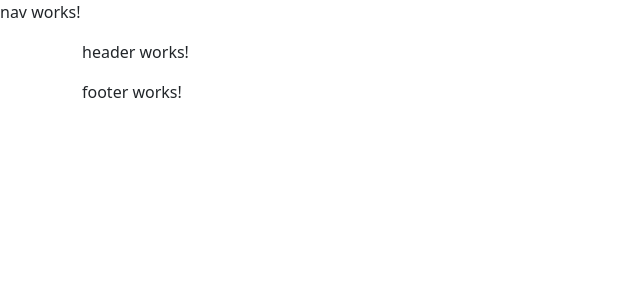
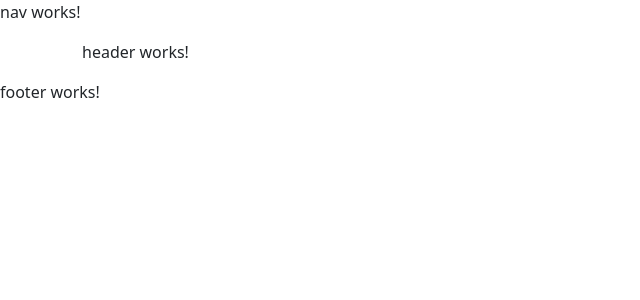
Before and after one commit to TyeWalker/ProductMenu, an Angular app: page / in a window 1280 px wide. Shown: the top 300 px of the page, without its empty margins (0-640 px from the left). Built offline with nearby package versions, Linux system fonts and the light colour scheme.

Commit message:
moved footer outside table

```diff
--- a/src/app/app.component.html
+++ b/src/app/app.component.html
@@ -14,11 +14,6 @@
     <router-outlet></router-outlet>
   </div>
 </div>
-
+</div>
 <!-- Footer -->
-<div class="row">
-  <div class="col">
-    <app-footer></app-footer>
-  </div>
-</div>
-</div>
+<app-footer></app-footer>
```
